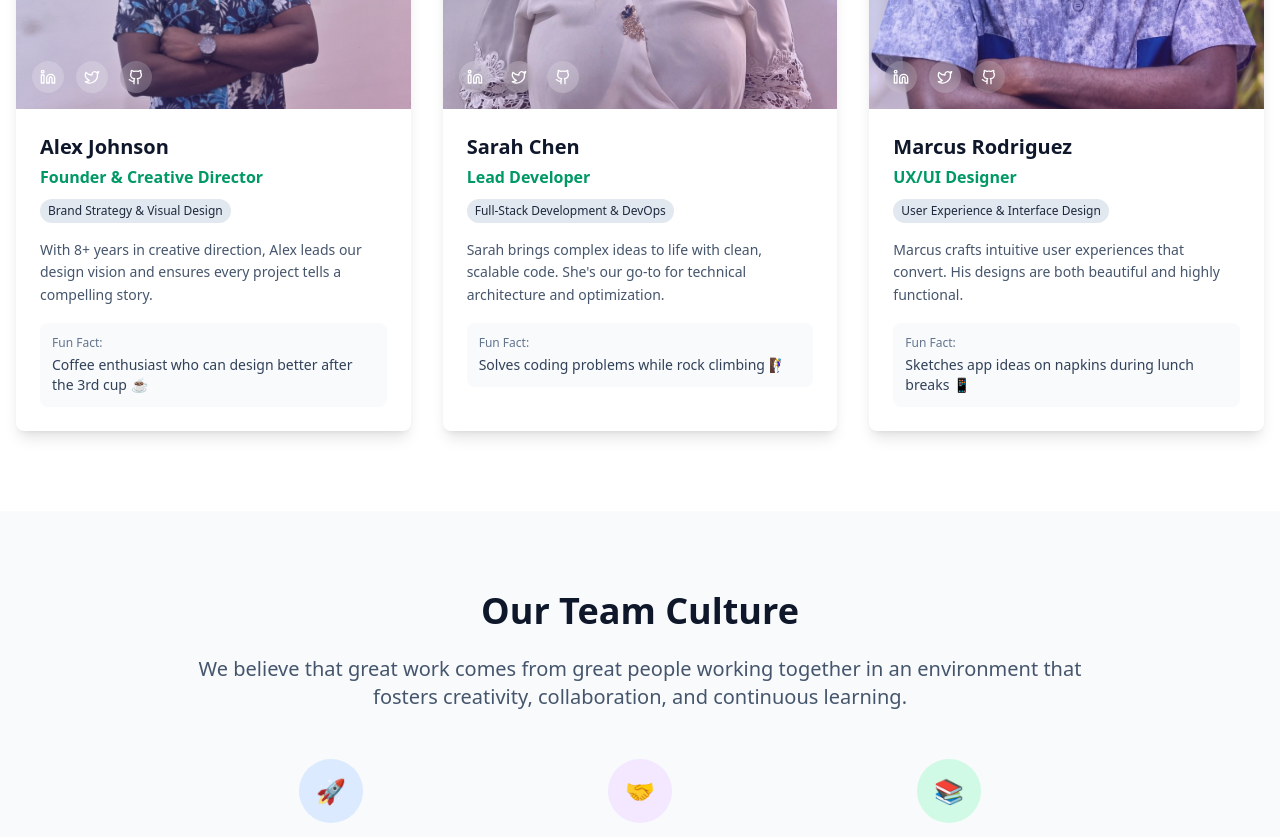
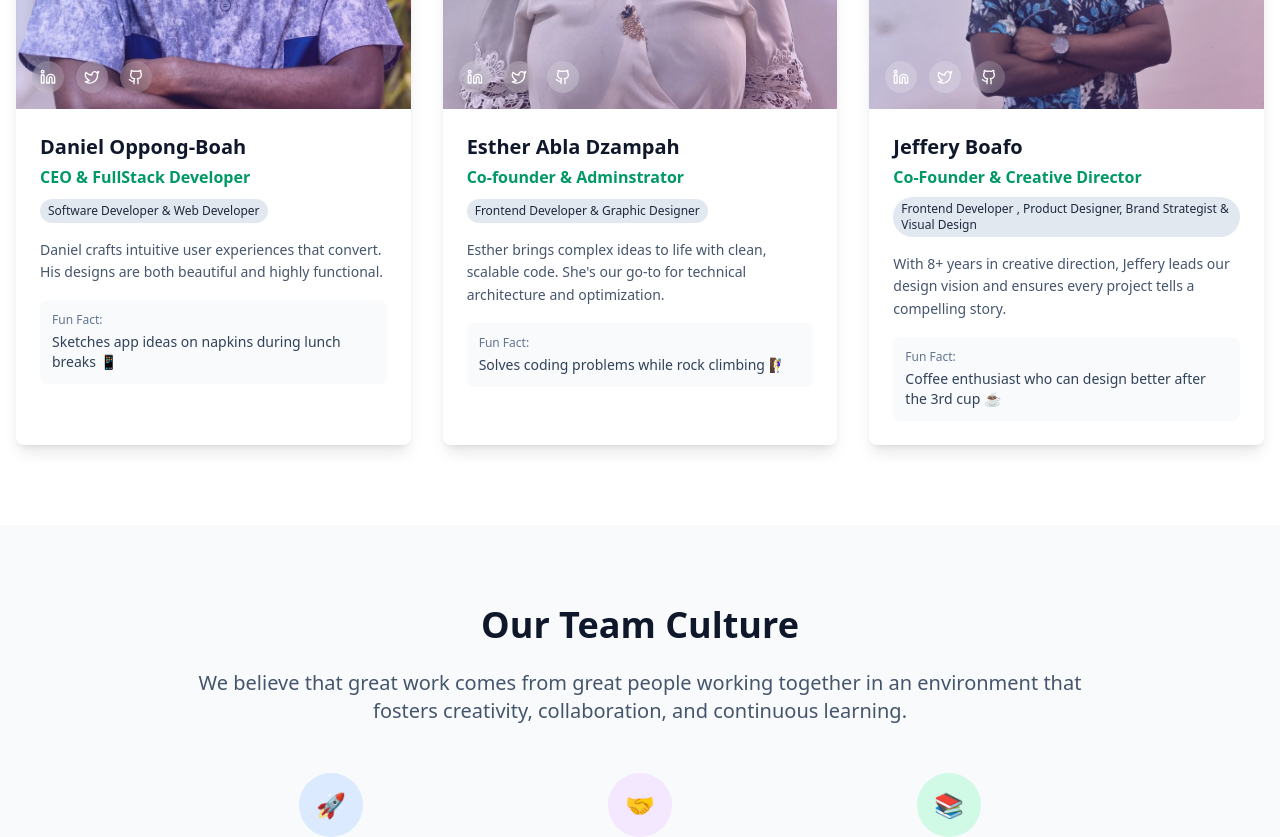
Before and after one commit to jeffery-marfo/thetechspace, a React (Vite) app: page /team in a window 1280 px wide. Shown: the part 980-1817 px from the top of the page. Built offline with nearby package versions, Linux system fonts and the light colour scheme.

Commit message:
'new-home'

```diff
--- a/src/components/Footer.jsx
+++ b/src/components/Footer.jsx
@@ -108,7 +108,7 @@ const Footer = () => {
                   />
                   <button
                     type="submit"
-                    className="bg-brand-gold text-white px-4 py-2 rounded-r-md hover:opacity-90 transition-colors"
+                    className="bg-green-700 text-white px-4 py-2 rounded-r-md hover:opacity-90 transition-colors"
                   >
                     Subscribe
                   </button>
--- a/src/pages/About.jsx
+++ b/src/pages/About.jsx
@@ -14,7 +14,7 @@ export default function AboutPage() {
           alt="About Hero"
           className="absolute top-0 left-0 w-full h-full object-cover"
         />
-        <div className="absolute inset-0 bg-black opacity-60"></div> {/* Overlay for readability */}
+        <div className="absolute inset-0 bg-black opacity-40"></div> {/* Overlay for readability */}
         <div className="container mx-auto px-4 relative z-10">
           <div className="max-w-4xl mx-auto text-center">
             <span className="inline-block mb-6  bg-slate-900  text-white border border-blue-200 px-3 py-1 rounded-full text-sm font-medium">
@@ -78,7 +78,7 @@ export default function AboutPage() {
             <div>
               <h2 className="text-3xl md:text-4xl font-bold text-slate-900 mb-6">Why TTS?</h2>
               <p className="text-lg text-slate-600 mb-6">
-                Founded in 2019, TTS emerged from a simple belief: that great design and powerful technology should work
+                Founded in 2025, TTS emerged from a simple belief: that great design and powerful technology should work
                 hand in hand. Our founders, coming from backgrounds in both creative design and software development,
                 saw an opportunity to create something different.
               </p>
@@ -107,7 +107,7 @@ export default function AboutPage() {
               </div>
             </div>
             <div className="relative">
-              <div className="aspect-square bg-gradient-to-br from-blue-500 to-purple-600 rounded-2xl p-8 text-white">
+              <div className="aspect-square bg-gradient-to-br from-blue-600 to-purple-700 rounded-2xl p-8 text-white">
                 <div className="h-full flex flex-col justify-center">
                   <h3 className="text-2xl font-bold mb-4">What Sets Us Apart</h3>
                   <ul className="space-y-3">
@@ -136,13 +136,13 @@ export default function AboutPage() {
       </section>
 
       {/* CTA Section */}
-      <section className="py-20 bg-gradient-to-r from-blue-600 to-purple-600 text-white">
+      <section className="py-20 bg-gradient-to-r from-blue-600 to-purple-700 text-white">
         <div className="container mx-auto px-4 text-center">
           <h2 className="text-3xl md:text-4xl font-bold mb-6">Ready to Work Together?</h2>
           <p className="text-xl mb-8 text-blue-100 max-w-2xl mx-auto">
             Let's discuss your project and see how we can help bring your vision to life.
           </p>
-          <button className="bg-emerald-500 hover:bg-emerald-600 text-white font-semibold px-8 py-4 text-lg rounded-md transition-colors">
+          <button className="bg-green-700 hover:bg-slate-900 text-white font-semibold px-8 py-4 text-lg rounded-md transition-colors">
             Start Your Project
           </button>
         </div>
--- a/src/pages/Contact.jsx
+++ b/src/pages/Contact.jsx
@@ -94,7 +94,7 @@ export default function ContactPage() {
                     />
                   </div>
 
-                  <button className="w-full bg-emerald-500 hover:bg-emerald-600 text-white font-semibold py-3 rounded-md flex items-center justify-center">
+                  <button className="w-full bg-slate-900 hover:bg-emerald-600 text-white font-semibold py-3 rounded-md flex items-center justify-center">
                     Send Message
                     <Send className="ml-2 h-4 w-4" />
                   </button>
--- a/src/pages/Home.jsx
+++ b/src/pages/Home.jsx
@@ -1,6 +1,7 @@
 import React from 'react';
 import { ArrowRight, Code, Palette, Smartphone } from 'lucide-react';
 import heroVideo from '../assets/img/hero-video.mp4'; // Adjust the path to your video file
+import Ab1 from '../assets/img/Ab1.jpg';
 
 const Home = () => {
   return (
@@ -17,7 +18,7 @@ const Home = () => {
           <source src={heroVideo} type="video/mp4" />
           Your browser does not support the video tag.
         </video>
-        <div className="absolute inset-0 bg-black opacity-60"></div> {/* Overlay for readability */}
+        <div className="absolute inset-0 bg-black opacity-40"></div> {/* Overlay for readability */}
         <div className="text-center max-w-4xl relative z-10">
           {/* Top Tag */}
           <div className="inline-block bg-teal-700 text-white text-sm font-medium px-4 py-1 rounded-full mb-4">
@@ -119,6 +120,7 @@ const Home = () => {
         </div>
       </section>
 
+
     <section className="py-20 bg-white">
       <div className="container mx-auto px-4">
         <div className="text-center mb-16">
@@ -128,11 +130,22 @@ const Home = () => {
 
         <div className="grid md:grid-cols-2 lg:grid-cols-3 gap-8">
           {[1, 2, 3].map((i) => (
-              <div key={i} className="border-0 shadow-lg bg-white p-6 rounded-lg">
+            <div
+              key={i}
+              className="border-0 shadow-lg bg-white p-6 rounded-lg hover:bg-slate-50 hover:shadow-xl transition duration-300"
+            >
               <div className="p-6">
                 <div className="flex mb-4">
                   {[1, 2, 3, 4, 5].map((star) => (
-                      <star key={star} className="h-5 w-5 fill-yellow-400 text-yellow-400" />
+                    <svg
+                      key={star}
+                      className="h-5 w-5 fill-yellow-400 text-yellow-400"
+                      xmlns="http://www.w3.org/2000/svg"
+                      viewBox="0 0 20 20"
+                      fill="currentColor"
+                    >
+                      <path d="M9.049 2.927c.3-.921 1.603-.921 1.902 0l1.07 3.292a1 1 0 00.95.69h3.462c.969 0 1.371 1.24.588 1.81l-2.8 2.034a1 1 0 00-.364 1.118l1.07 3.292c.3.921-.755 1.688-1.539 1.118l-2.8-2.034a1 1 0 00-1.175 0l-2.8 2.034c-.784.57-1.838-.197-1.539-1.118l1.07-3.292a1 1 0 00-.364-1.118L2.98 8.72c-.783-.57-.38-1.81.588-1.81h3.461a1 1 0 00.951-.69l1.07-3.292z" />
+                    </svg>
                   ))}
                 </div>
                 <p className="text-slate-600 mb-4">
@@ -140,7 +153,11 @@ const Home = () => {
                   recommended!"
                 </p>
                 <div className="flex items-center">
-                    <div className="w-10 h-10 bg-slate-200 rounded-full mr-3"></div>
+                  <img
+                    src={Ab1} // Replace with your image path
+                    alt="Client"
+                    className="w-10 h-10 rounded-full mr-3"
+                  />
                   <div>
                     <div className="font-semibold text-slate-900">Sarah Johnson</div>
                     <div className="text-sm text-slate-500">CEO, TechStart</div>
@@ -153,8 +170,10 @@ const Home = () => {
       </div>
     </section>
 
+
+
       {/* Newsletter Section */}
-      <section className="py-20 bg-gradient-to-r from-blue-600 to-purple-600 text-white">
+      <section className="py-20 bg-gradient-to-r from-blue-600 to-purple-700 text-white">
         <div className="container mx-auto px-4 text-center">
           <div className="max-w-2xl mx-auto">
             <h2 className="text-3xl md:text-4xl font-bold mb-4">Stay Inspired</h2>
@@ -163,7 +182,7 @@ const Home = () => {
             </p>
             <div className="flex flex-col sm:flex-row gap-4 max-w-md mx-auto">
               <input type="email" placeholder="Enter your email" className="flex-1 p-2 bg-white text-slate-900 rounded-md focus:outline-none focus:ring-2 focus:ring-emerald-500" />
-              <button className="bg-emerald-500 hover:bg-emerald-600 text-white font-semibold px-8 py-2 rounded-md transition-colors">
+              <button className="bg-green-700 hover:bg-slate-800 text-white font-semibold px-8 py-2 rounded-md transition-colors">
                 Subscribe
               </button>
             </div>
--- a/src/pages/Team.jsx
+++ b/src/pages/Team.jsx
@@ -6,30 +6,33 @@ import T4 from "../assets/img/T4.jpg";
 
 export default function TeamPage() {
   const teamMembers = [
+     {
+      name: "Daniel Oppong-Boah",
+      role: "CEO & FullStack Developer",
+      specialty: "Software Developer & Web Developer",
+      bio: "Daniel crafts intuitive user experiences that convert. His designs are both beautiful and highly functional.",
+      funFact: "Sketches app ideas on napkins during lunch breaks 📱",
+      image: Ab3
+    },
+{
+      name: "Esther Abla Dzampah",
+      role: "Co-founder & Adminstrator",
+      specialty: "Frontend Developer & Graphic Designer",
+      bio: "Esther brings complex ideas to life with clean, scalable code. She's our go-to for technical architecture and optimization.",
+      funFact: "Solves coding problems while rock climbing 🧗‍♀️",
+      image: Ab2
+    },
+
     {
-      name: "Alex Johnson",
-      role: "Founder & Creative Director",
-      specialty: "Brand Strategy & Visual Design",
-      bio: "With 8+ years in creative direction, Alex leads our design vision and ensures every project tells a compelling story.",
+      name: "Jeffery Boafo",
+      role: "Co-Founder & Creative Director",
+      specialty: " Frontend Developer , Product Designer, Brand Strategist & Visual Design",
+      bio: "With 8+ years in creative direction, Jeffery leads our design vision and ensures every project tells a compelling story.",
       funFact: "Coffee enthusiast who can design better after the 3rd cup ☕",
       image: Ab1
     },
-    {
-      name: "Sarah Chen",
-      role: "Lead Developer",
-      specialty: "Full-Stack Development & DevOps",
-      bio: "Sarah brings complex ideas to life with clean, scalable code. She's our go-to for technical architecture and optimization.",
-      funFact: "Solves coding problems while rock climbing 🧗‍♀️",
-      image: Ab2
-    },
-    {
-      name: "Marcus Rodriguez",
-      role: "UX/UI Designer",
-      specialty: "User Experience & Interface Design",
-      bio: "Marcus crafts intuitive user experiences that convert. His designs are both beautiful and highly functional.",
-      funFact: "Sketches app ideas on napkins during lunch breaks 📱",
-      image: Ab3
-    },
+
+
   ];
 
   return (
```
Lines whose indentation alone changed are shown as unchanged.
